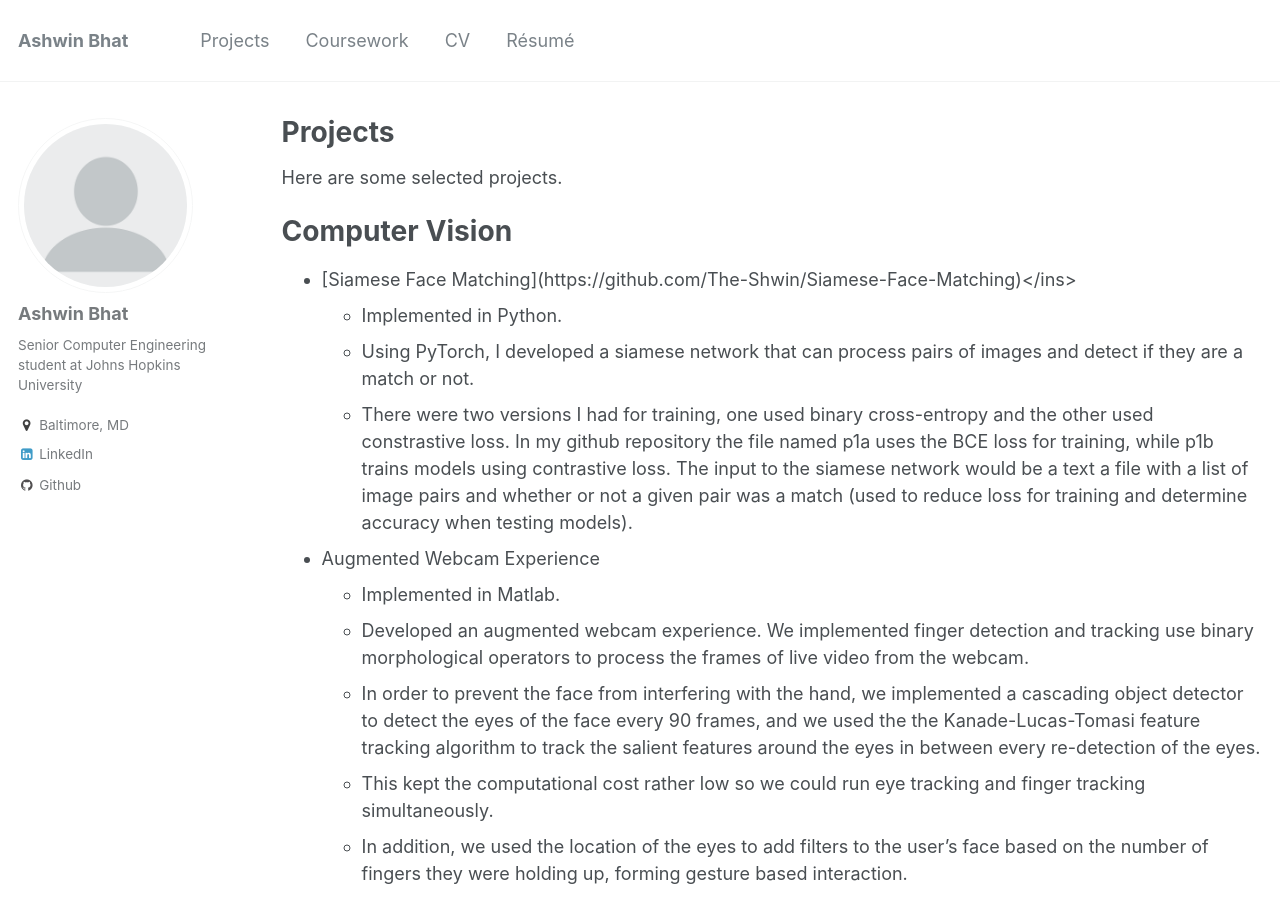
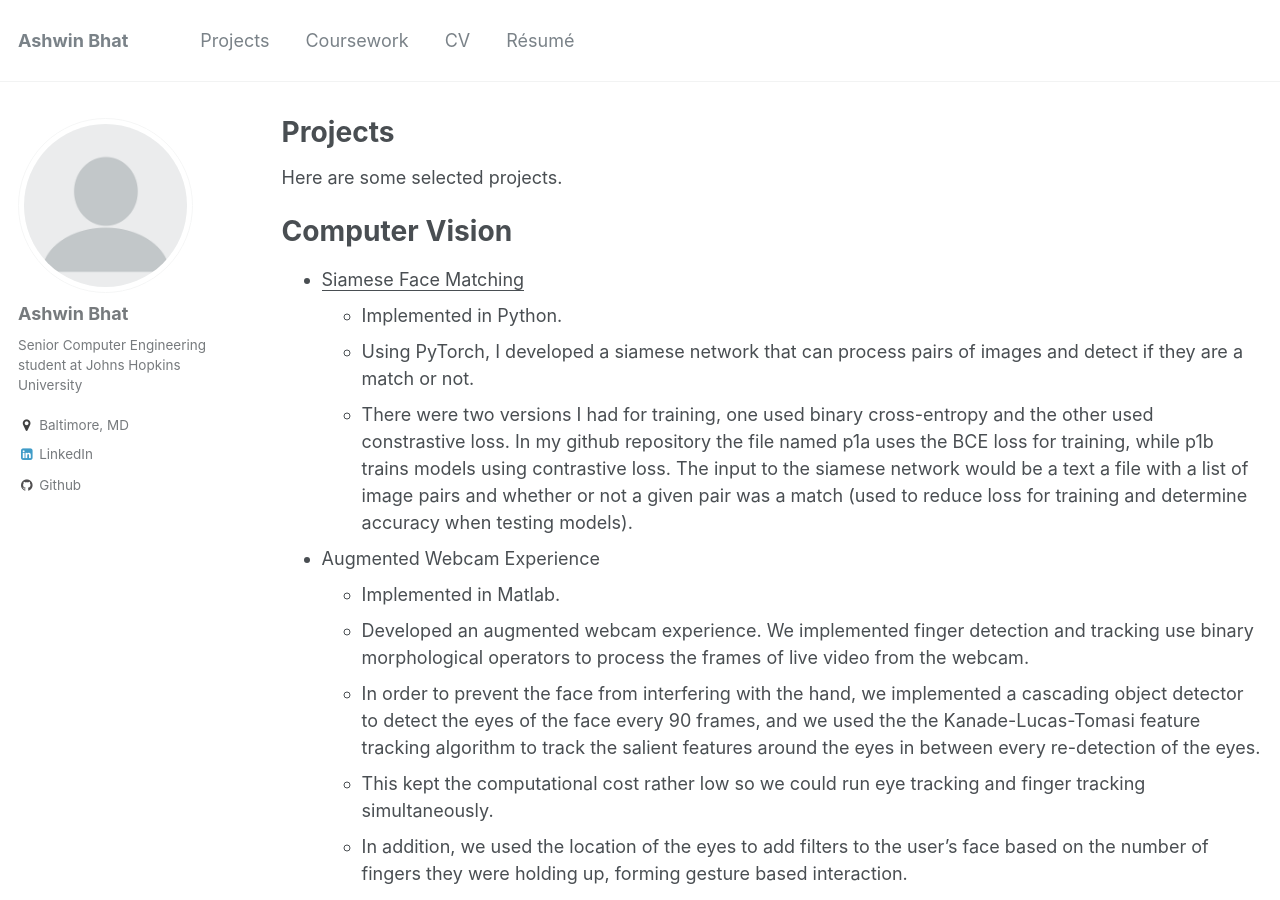
Before and after one commit to The-Shwin/the-shwin.github.io, a Jekyll site: the page built from _pages/projects.md, in a window 1280 px wide and 900 px high. Built offline with Jekyll 4.4.1, drawn with Linux system fonts in a browser that asks for light colours; some of the changed lines change nothing that is shown.

Commit message:
Update projects.md

```diff
--- a/_pages/projects.md
+++ b/_pages/projects.md
@@ -11,7 +11,7 @@ Here are some selected projects.
 
 Computer Vision
 ======
-* <in>[Siamese Face Matching](https://github.com/The-Shwin/Siamese-Face-Matching)</ins>
+* <ins>[Siamese Face Matching](https://github.com/The-Shwin/Siamese-Face-Matching)</ins>
   * Implemented in Python.
   * Using PyTorch, I developed a siamese network that can process pairs of images and detect if they are a match or not.
   * There were two versions I had for training, one used binary cross-entropy and the other used constrastive loss. In my github repository the file named p1a uses the BCE loss for training, while p1b trains models using contrastive loss. The input to the siamese network would be a text a file with a list of image pairs and whether or not a given pair was a match (used to reduce loss for training and determine accuracy when testing models).
```
